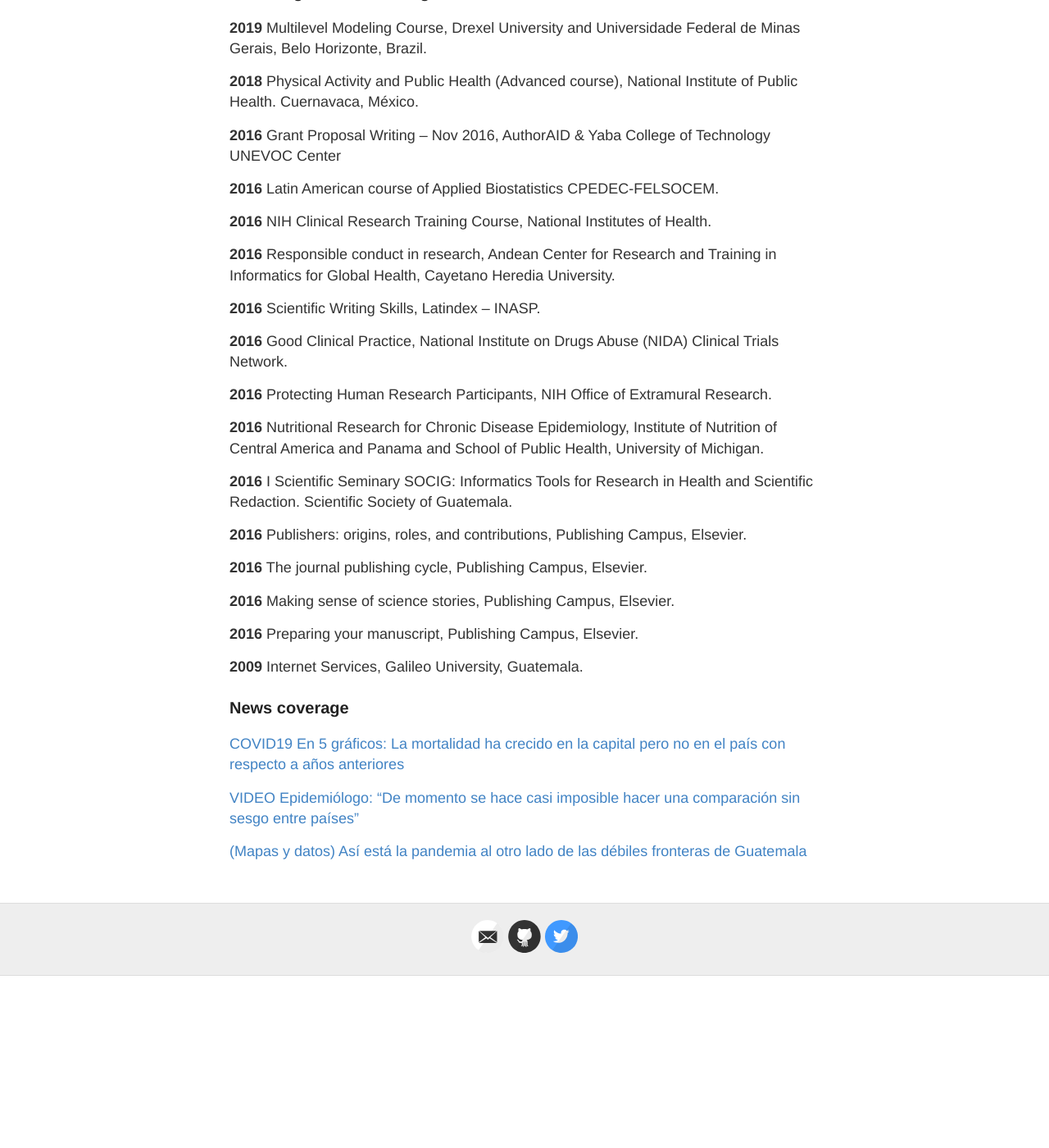
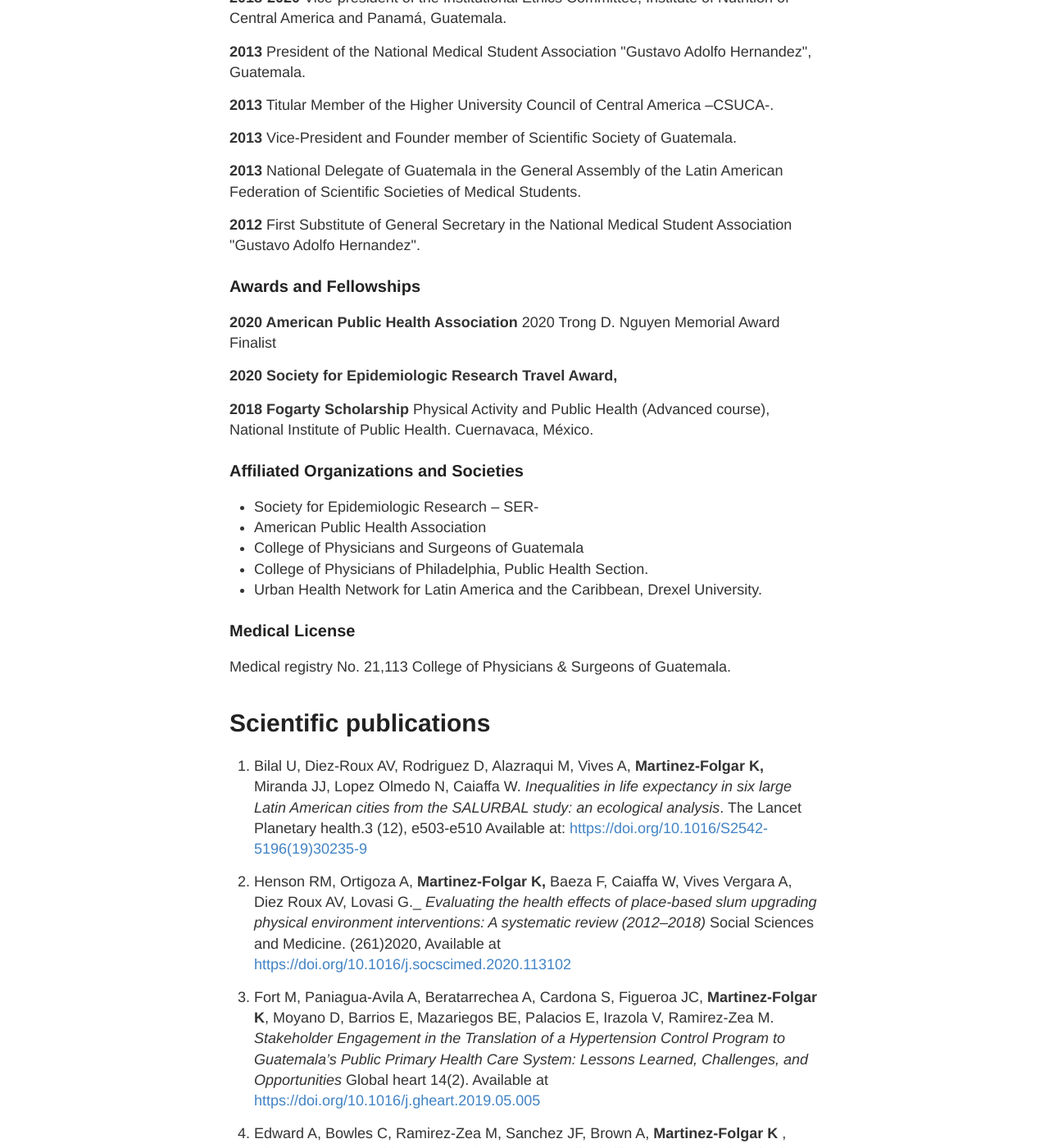
Before and after one commit to kmfolgar/kmartinez.com, a Jekyll site: the page built from cv.md, in a window 1280 px wide and 1400 px high, scrolled down 3696 px. Shown: the whole window at 82% size. Built offline with Jekyll 4.4.1, drawn with Linux system fonts in a browser that asks for light colours; before the commit the page ends 4886 px from its top, so only the background shows below that; some of the changed text lies outside the part shown.

Commit message:
update cv

```diff
--- a/_layouts/default.html
+++ b/_layouts/default.html
@@ -40,6 +40,7 @@
             <a href="{{ site.baseurl }}/blog">Blog</a>
 			<a href="{{ site.baseurl }}/cv">CV</a>
 			<a href="{{ site.baseurl }}/publications">Research</a>
+			<a href="{{ site.baseurl }}/appearences">Appearences</a>
             <a href="{{ site.baseurl }}/about">About</a>
 
           </nav>
--- a/cv.md
+++ b/cv.md
@@ -25,6 +25,39 @@
 **2010 - 2016**  _Medical Doctor_
 - Faculty of Medical Sciences, University of San Carlos of Guatemala, Guatemala.
 
+### Other Significant Training
+
+**2019** Multilevel Modeling Course, Drexel University and Universidade Federal de Minas Gerais, Belo Horizonte, Brazil.
+
+**2018** Physical Activity and Public Health (Advanced course), National Institute of Public Health. Cuernavaca, México.
+
+**2016** Grant Proposal Writing – Nov 2016, AuthorAID &amp; Yaba College of Technology UNEVOC Center
+
+**2016** Latin American course of Applied Biostatistics CPEDEC-FELSOCEM.
+
+**2016** NIH Clinical Research Training Course, National Institutes of Health.
+
+**2016** Responsible conduct in research, Andean Center for Research and Training in Informatics for Global Health, Cayetano Heredia University.
+
+**2016** Scientific Writing Skills, Latindex – INASP.
+
+**2016** Good Clinical Practice, National Institute on Drugs Abuse (NIDA) Clinical Trials Network.
+
+**2016** Protecting Human Research Participants, NIH Office of Extramural Research.
+
+**2016** Nutritional Research for Chronic Disease Epidemiology, Institute of Nutrition of Central America and Panama and School of Public Health, University of Michigan.
+
+**2016** I Scientific Seminary SOCIG: Informatics Tools for Research in Health and Scientific Redaction. Scientific Society of Guatemala.
+
+**2016** Publishers: origins, roles, and contributions, Publishing Campus, Elsevier.
+
+**2016** The journal publishing cycle, Publishing Campus, Elsevier.
+
+**2016** Making sense of science stories, Publishing Campus, Elsevier.
+
+**2016** Preparing your manuscript, Publishing Campus, Elsevier.
+
+**2009** Internet Services, Galileo University, Guatemala.
 
 
 ### Employment
@@ -98,6 +131,14 @@
 **2012** First Substitute of General Secretary in the National Medical Student Association &quot;Gustavo Adolfo Hernandez&quot;.
 
 
+### Awards and Fellowships
+**2020 American Public Health Association** 2020 Trong D. Nguyen Memorial Award Finalist
+
+**2020 Society for Epidemiologic Research Travel Award,**
+
+**2018 Fogarty Scholarship** Physical Activity and Public Health (Advanced course), National Institute of Public Health. Cuernavaca, México.
+
+
 
 ### Affiliated Organizations and Societies
 
@@ -116,53 +157,41 @@
 
 
 
-### Awards and Fellowships
-**2020 American Public Health Association** 2020 Trong D. Nguyen Memorial Award Finalist
-
-**2020 Society for Epidemiologic Research Travel Award,**
-
-**2018 Fogarty Scholarship** Physical Activity and Public Health (Advanced course), National Institute of Public Health. Cuernavaca, México.
+# Scientific publications
 
 
+4. Bilal U, Diez-Roux AV, Rodriguez D, Alazraqui M, Vives A, **Martinez-Folgar K,** Miranda JJ, Lopez Olmedo N, Caiaffa W. _Inequalities in life expectancy in six large Latin American cities from the SALURBAL study: an ecological analysis_. The Lancet Planetary health.3 (12), e503-e510 Available at: [https://doi.org/10.1016/S2542-5196(19)30235-9](https://doi.org/10.1016/S2542-5196(19)30235-9)
 
-### Other Significant Training
 
-**2019** Multilevel Modeling Course, Drexel University and Universidade Federal de Minas Gerais, Belo Horizonte, Brazil.
+3. Henson RM, Ortigoza A, **Martinez-Folgar K,** Baeza F, Caiaffa W, Vives Vergara A, Diez Roux AV, Lovasi G._ _Evaluating the health effects of place-based slum upgrading physical environment interventions: A systematic review (2012–2018)_ Social Sciences and Medicine. (261)2020, Available at [https://doi.org/10.1016/j.socscimed.2020.113102](https://doi.org/10.1016/j.socscimed.2020.113102)
 
-**2018** Physical Activity and Public Health (Advanced course), National Institute of Public Health. Cuernavaca, México.
 
-**2016** Grant Proposal Writing – Nov 2016, AuthorAID &amp; Yaba College of Technology UNEVOC Center
+2. Fort M, Paniagua-Avila A, Beratarrechea A, Cardona S, Figueroa JC, **Martinez-Folgar K**, Moyano D, Barrios E, Mazariegos BE, Palacios E, Irazola V, Ramirez-Zea M. _Stakeholder Engagement in the Translation of a Hypertension Control Program to Guatemala's Public Primary Health Care System: Lessons Learned, Challenges, and Opportunities_ Global heart 14(2). Available at [https://doi.org/10.1016/j.gheart.2019.05.005](https://doi.org/10.1016/j.gheart.2019.05.005)
 
-**2016** Latin American course of Applied Biostatistics CPEDEC-FELSOCEM.
 
-**2016** NIH Clinical Research Training Course, National Institutes of Health.
+1. Edward A, Bowles C, Ramirez-Zea M, Sanchez JF, Brown A, **Martinez-Folgar K** , Ghee AE. _Care-seeking patterns for common pediatric illnesses: A mixed methods study in rural Guatemala_. Science Publishing Group Journal 2018:1(2), Available at: [https://spg.ltd/wp-content/uploads/2018/09/002-SPG.pdf](https://spg.ltd/wp-content/uploads/2018/09/002-SPG.pdf)
 
-**2016** Responsible conduct in research, Andean Center for Research and Training in Informatics for Global Health, Cayetano Heredia University.
 
-**2016** Scientific Writing Skills, Latindex – INASP.
+#### Letters and Commentaries
 
-**2016** Good Clinical Practice, National Institute on Drugs Abuse (NIDA) Clinical Trials Network.
+4. **Martinez-Folgar K,** Salomon V **.** _Student scientific publication: a look at the Guatemalan reality._ Edu Med. 2017;18(1): 79. [http://dx.doi.org/10.1016/j.edumed.2016.08.003](http://dx.doi.org/10.1016/j.edumed.2016.08.003)
 
-**2016** Protecting Human Research Participants, NIH Office of Extramural Research.
+3. **Martínez-Folgar K.** _Aplicaciones móviles para uso del médico: ¿están basadas en evidencia?._Rev Hisp Cienc Salud. 2016;2(2): 192-193.
 
-**2016** Nutritional Research for Chronic Disease Epidemiology, Institute of Nutrition of Central America and Panama and School of Public Health, University of Michigan.
+2. **Martinez-Folgar K**. _Diagnostic methods: Utopia in Guatemala&#39;s rural public service?._ Rev Calid Asist. 2016. PMID 27575404. [http://dx.doi.org/10.1016/j.cali.2016.06.008](http://dx.doi.org/10.1016/j.cali.2016.06.008)
 
-**2016** I Scientific Seminary SOCIG: Informatics Tools for Research in Health and Scientific Redaction. Scientific Society of Guatemala.
+1. **Martinez-Folgar K** _. Educación médica basada en competencias: la nueva torre de babel_. Inv Ed Med. 2016. [http://dx.doi.org/10.1016/j.riem.2016.06.001](http://dx.doi.org/10.1016/j.riem.2016.06.001)
 
-**2016** Publishers: origins, roles, and contributions, Publishing Campus, Elsevier.
+#### Presentations at Scientific Meetings (Oral Presentations)
 
-**2016** The journal publishing cycle, Publishing Campus, Elsevier.
+1. **Martinez-Folgar K,** Kroker-Lobos, MF._Geospatial Analysis of Mortality in Guatemala: Challenges and Opportunities._ IX National Congress of Epidemiology, Ministry of Health of Guatemala. October 2018
 
-**2016** Making sense of science stories, Publishing Campus, Elsevier.
+#### Reports
 
-**2016** Preparing your manuscript, Publishing Campus, Elsevier.
+**2019** El costo de la doble carga de la malnutrición: Impacto social y económico (Guatemala)
 
-**2009** Internet Services, Galileo University, Guatemala.
+**2019** WFP , [El costo de la doble carga de la malnutrición: Impacto social y económico (El Salvador)](https://es.wfp.org/publicaciones/el-costo-de-la-doble-carga-de-la-malnutricion-el-salvador)
 
-### News coverage
+**2019** WFP, El costo de la doble carga de la malnutrición: Impacto social y económico (Honduras)
 
-[COVID19 En 5 gráficos: La mortalidad ha crecido en la capital pero no en el país con respecto a años anteriores](https://www.plazapublica.com.gt/content/covid19-en-5-graficos-la-mortalidad-ha-crecido-en-la-capital-pero-no-en-el-pais-con-respecto)
-
-[VIDEO Epidemiólogo: "De momento se hace casi imposible hacer una comparación sin sesgo entre países"](https://www.plazapublica.com.gt/content/epidemiologo-de-momento-se-hace-casi-imposible-hacer-una-comparacion-sin-sesgo-entre-paises)
-
-[(Mapas y datos) Así está la pandemia al otro lado de las débiles fronteras de Guatemala](https://nomada.gt/pais/actualidad/mapas-y-datos-asi-esta-la-pandemia-al-otro-lado-de-las-debiles-fronteras-de-guatemala/)
+**2019** WFP, [El costo de la doble carga de la malnutrición: Impacto social y económico (Republica Dominicana)](https://es.wfp.org/el-costo-de-la-doble-carga-de-la-malnutricion-republica-dominicana)
```
Also changed, not shown: appearences.md (added, +17 -0 lines), publications.md (+28 -10 lines).
